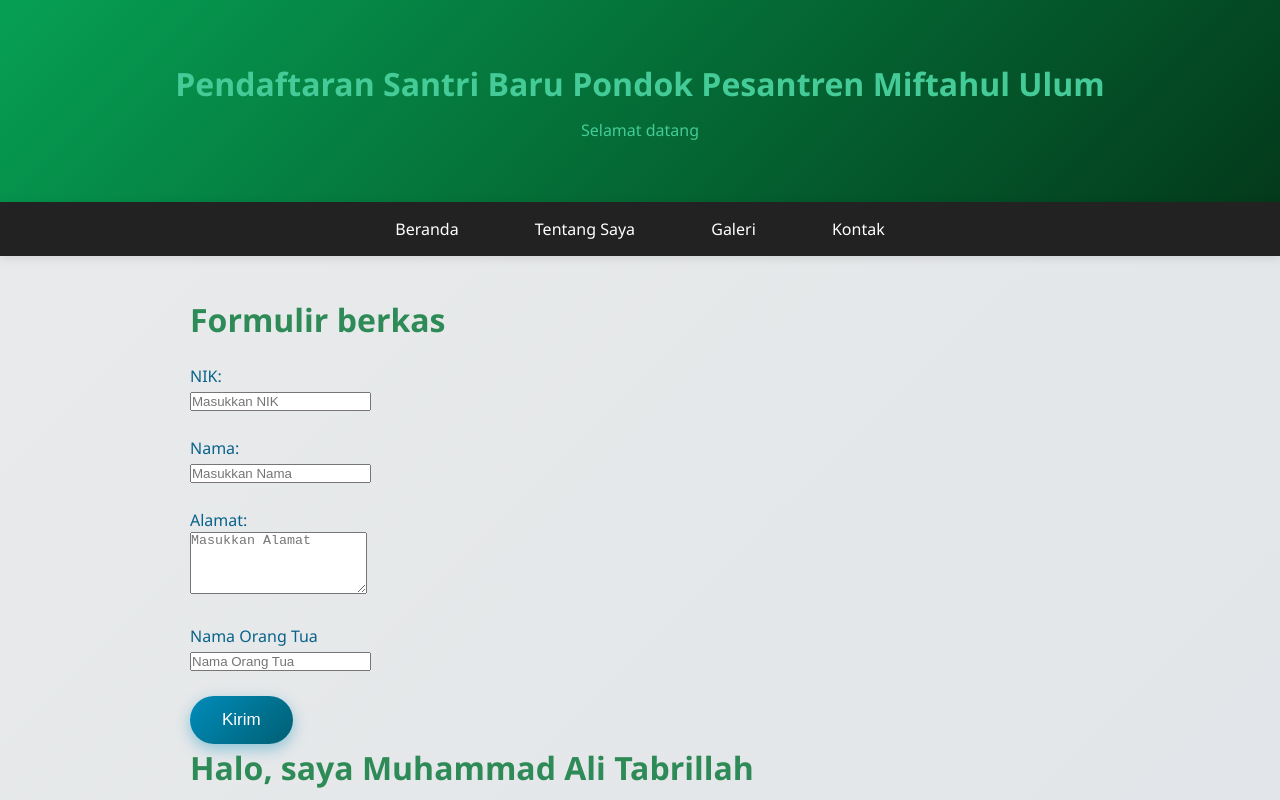
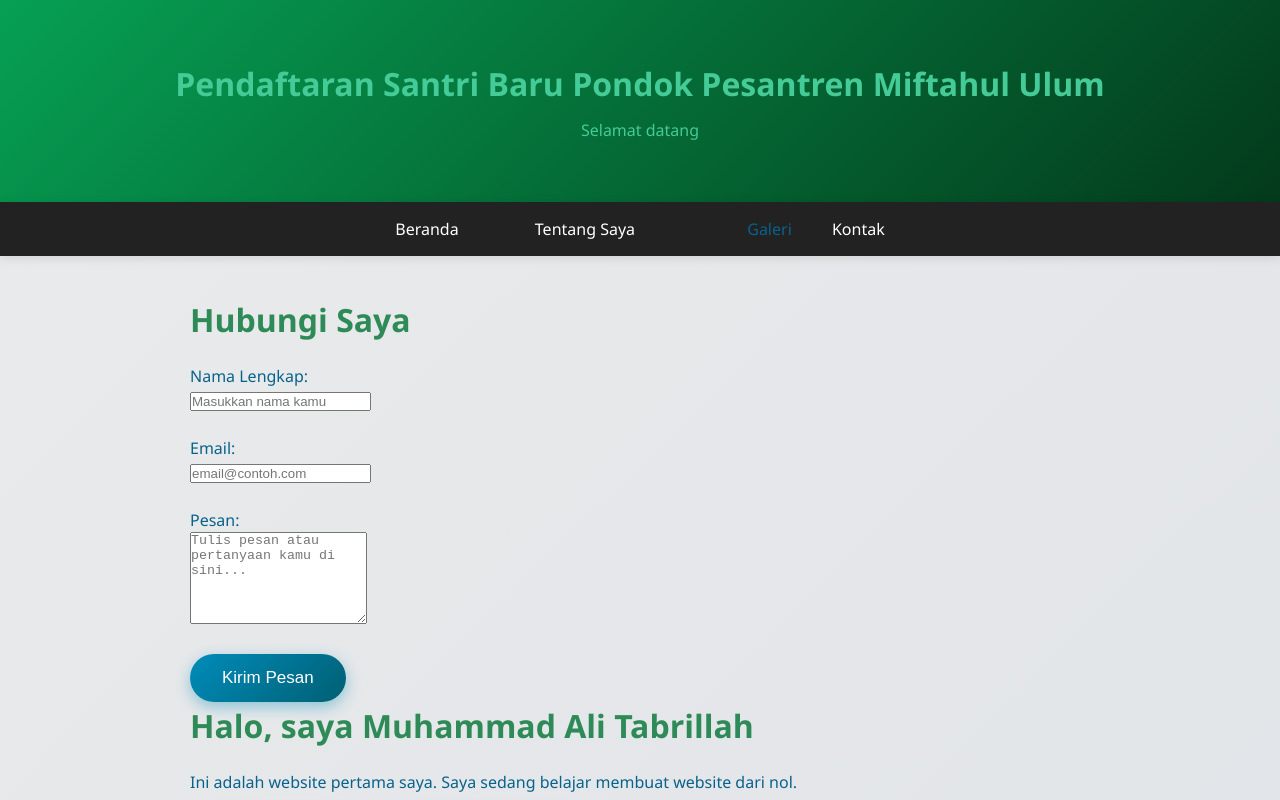
Before and after one commit to alitabrillah-source/website_saya, a plain HTML site: page index.html in a window 1280 px wide. Shown: the top 800 px of the page. Drawn offline with Linux system fonts and the light colour scheme.

Commit message:
Add files via upload

```diff
--- a/index.html
+++ b/index.html
@@ -16,28 +16,26 @@
 
     <!-- NAVIGASI (Menu) -->
     <nav>
-        <a href="#">Beranda</a>
-        <a href="#">Tentang Saya</a>
-        <a href="#">Galeri</a>
-        <a href="#">Kontak</a>
-    </nav>
+    <a href="index.html">Beranda</a>
+    <a href="about.html">Tentang Saya</a>
+    <a href="galeri.html"></a>Galeri</a>
+    <a href="#">Kontak</a>
+</nav>
 
     <!-- ISI UTAMA -->
     <main>
-<h2>Formulir berkas</h2>
-<form id="contactForm">
-    <label for="NIK">NIK:</label><br>
-    <input type="number" id="NIK" placeholder="Masukkan NIK" required><br><br>
+<h2>Hubungi Saya</h2>
+<form action="https://formspree.io/f/xaqrervo" method="POST">
+    <label for="nama">Nama Lengkap:</label><br>
+    <input type="text" name="nama" id="nama" placeholder="Masukkan nama kamu" required><br><br>
 
-    <label for="nama">Nama:</label><br>
-    <input type="text" id="nama" placeholder="Masukkan Nama" required><br><br>
+    <label for="email">Email:</label><br>
+    <input type="email" name="email" id="email" placeholder="email@contoh.com" required><br><br>
 
-    <label for="alamat">Alamat:</label><br>
-    <textarea id="alamat" rows="4" placeholder="Masukkan Alamat" required></textarea><br><br>
-    <label for="namaorangtua">Nama Orang Tua</label><br>
-    <input type="text" id="namaorangtua" placeholder="Nama Orang Tua" required><br><br>
+    <label for="pesan">Pesan:</label><br>
+    <textarea name="pesan" id="pesan" rows="6" placeholder="Tulis pesan atau pertanyaan kamu di sini..." required></textarea><br><br>
 
-    <button type="submit">Kirim</button>
+    <button type="submit">Kirim Pesan</button>
 </form>
 
         <h2>Halo, saya Muhammad Ali Tabrillah</h2>
```
